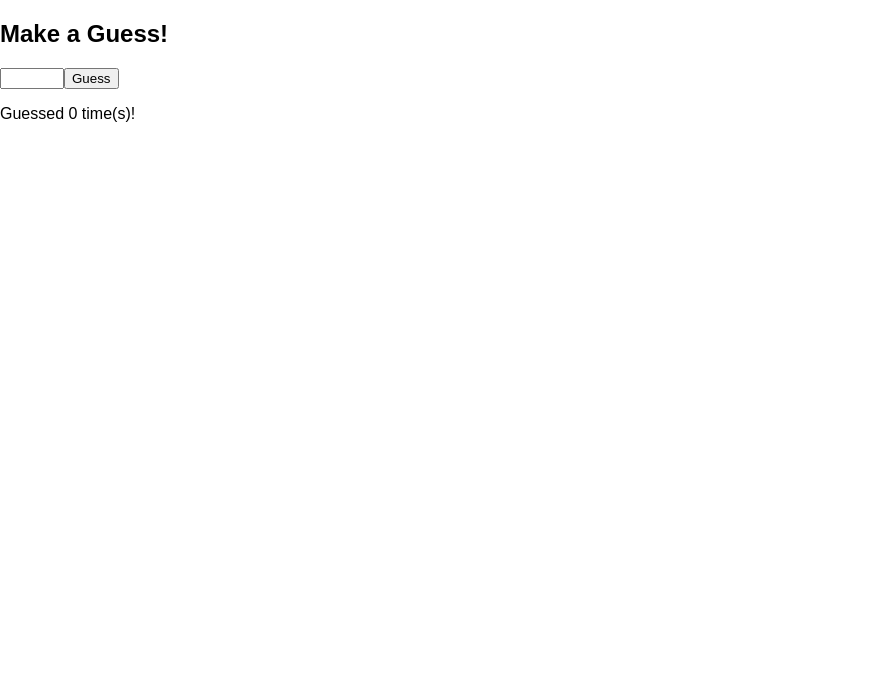
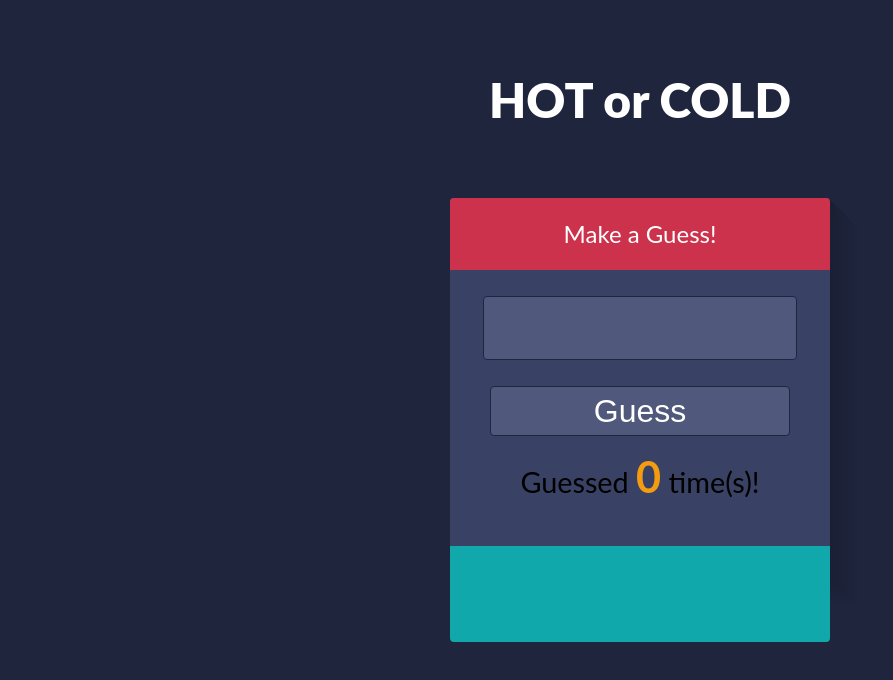
Before and after one commit to abandisch/hot-and-cold, a React app: page / in a window 1280 px wide. Shown: the whole page, without its empty margins (0-893 px from the left). Built offline with nearby package versions, Linux system fonts and the light colour scheme.

Commit message:
Implement CSS styles

```diff
--- /dev/null
+++ b/src/components/guess-number-form.css
@@ -0,0 +1,46 @@
+input {
+  width: 300px;
+  height: 50px;
+  display: block;
+  margin: 0.8em auto 0;
+  background: #50597b;
+  color: #fff;
+  border: solid 1px #1f253d;
+  -webkit-border-radius: 4px;
+  -moz-border-radius: 4px;
+  border-radius: 4px;
+  text-align: center;
+  padding: 0.2em;
+  font-size: 2em;
+}
+
+button {
+  font-size: 2em;
+  -webkit-transition: background 1s ease-in-out;
+  -moz-transition: background 1s ease-in-out;
+  -ms-transition: background 1s ease-in-out;
+  -o-transition: background 1s ease-in-out;
+  transition: background 1s ease-in-out;
+  width: 300px;
+  height: 50px;
+  display: block;
+  padding: 0;
+  margin: 0.8em auto 0;
+  background: #50597b;
+  color: #fff;
+  border: solid 1px #1f253d;
+  -webkit-border-radius: 4px;
+  -moz-border-radius: 4px;
+  border-radius: 4px;
+}
+
+button:hover {
+  background: #e64c65;
+  color: #fff;
+  -webkit-transition: background 1s ease-in-out;
+  -moz-transition: background 1s ease-in-out;
+  -ms-transition: background 1s ease-in-out;
+  -o-transition: background 1s ease-in-out;
+  transition: background 1s ease-in-out;
+  cursor: pointer;
+}
--- a/src/components/guess-number-form.js
+++ b/src/components/guess-number-form.js
@@ -1,4 +1,5 @@
 import React from 'react';
+import './guess-number-form.css';
 
 export default class GuessNumberForm extends React.Component {
 
--- /dev/null
+++ b/src/components/guess-result.css
@@ -0,0 +1,12 @@
+h2 {
+  margin: 0 auto;
+  background: #cc324b;
+  padding: 1em 0.4em;
+  font-size: 1.5em;
+  font-weight: 400;
+  display: block;
+  line-height: 1em;
+  border-top-left-radius: 4px;
+  border-top-right-radius: 4px;
+  color: #fff;
+}
--- a/src/components/guess-result.js
+++ b/src/components/guess-result.js
@@ -1,4 +1,5 @@
 import React from 'react';
+import './guess-result.css';
 
 export default function GuessResult({guessResult}) {
   return (
--- /dev/null
+++ b/src/components/guessed-number-count.css
@@ -0,0 +1,11 @@
+.guessed-number-count {
+  margin-top: 0.5em;
+  font-size: 1.8em;
+  padding-bottom: 0.5em;
+}
+
+.guessed-number-count > span.count {
+  color: #f39c12;
+  font-weight: 700;
+  font-size: 1.5em;
+}
--- a/src/components/guessed-numbers-count.js
+++ b/src/components/guessed-numbers-count.js
@@ -1,7 +1,8 @@
 import React from 'react';
+import './guessed-number-count.css';
 
 export default function GuessedNumbersCount({count}) {
   return (
-    <p className="guessed-number-count">Guessed {count} time(s)!</p>
+    <p className="guessed-number-count">Guessed <span className="count">{count}</span> time(s)!</p>
   );
 }
--- /dev/null
+++ b/src/components/guessed-numbers-list.css
@@ -0,0 +1,28 @@
+.guess-box {
+  height: 80px;
+  margin: 10px auto 0;
+  background: #11a8ab;
+  padding: 0.5em;
+  display: block;
+  line-height: 2em;
+  border-bottom-left-radius: 4px;
+  border-bottom-right-radius: 4px;
+  color: #fff;
+  overflow: auto;
+}
+
+ol, ul {
+  list-style: none;
+}
+
+.guess-box li {
+  display: inline;
+  background-color: #1a4e95;
+  padding: 0.3em;
+  -webkit-border-radius: 4px;
+  -moz-border-radius: 4px;
+  border-radius: 4px;
+  width: 95%;
+  margin: 0.2em;
+  color: #fff;
+}
--- a/src/components/guessed-numbers-list.js
+++ b/src/components/guessed-numbers-list.js
@@ -1,9 +1,10 @@
 import React from 'react';
+import './guessed-numbers-list.css';
 
 export default function GuessedNumbersList({numbers}) {
   const list = numbers.map((number, index) => <li key={index}>{number}</li>);
   return (
-    <ul>
+    <ul className="guess-box">
       {list}
     </ul>
   );
--- /dev/null
+++ b/src/components/hot-and-cold-app.css
@@ -0,0 +1,18 @@
+h1 {
+  font-weight: 900;
+  font-size: 3em;
+  padding: 0.8em;
+  color: #fff;
+}
+
+.game {
+  position: relative;
+  background-color: #394264;
+  width: 380px;
+  height: 380px;
+  -webkit-border-radius: 4px;
+  -moz-border-radius: 4px;
+  border-radius: 4px;
+  margin: 0 auto;
+  box-shadow: rgb(26, 31, 52) 1px 1px, rgb(26, 31, 52) 2px 2px, rgb(26, 31, 52) 3px 3px, rgb(26, 31, 53) 4px 4px, rgb(26, 32, 53) 5px 5px, rgb(27, 32, 53) 6px 6px, rgb(27, 32, 54) 7px 7px, rgb(27, 32, 54) 8px 8px, rgb(27, 32, 54) 9px 9px, rgb(27, 33, 55) 10px 10px, rgb(27, 33, 55) 11px 11px, rgb(28, 33, 55) 12px 12px, rgb(28, 33, 56) 13px 13px, rgb(28, 34, 56) 14px 14px, rgb(28, 34, 56) 15px 15px, rgb(28, 34, 57) 16px 16px, rgb(29, 34, 57) 17px 17px, rgb(29, 34, 57) 18px 18px, rgb(29, 35, 58) 19px 19px, rgb(29, 35, 58) 20px 20px, rgb(29, 35, 58) 21px 21px, rgb(29, 35, 59) 22px 22px, rgb(30, 35, 59) 23px 23px, rgb(30, 36, 59) 24px 24px, rgb(30, 36, 60) 25px 25px, rgb(30, 36, 60) 26px 26px, rgb(30, 36, 60) 27px 27px, rgb(31, 37, 61) 28px 28px;
+}
--- a/src/components/hot-and-cold-app.js
+++ b/src/components/hot-and-cold-app.js
@@ -3,6 +3,7 @@ import GuessResult from './guess-result';
 import GuessedNumbersList from './guessed-numbers-list';
 import GuessedNumberCount from './guessed-numbers-count';
 import GuessNumberForm from './guess-number-form';
+import './hot-and-cold-app.css';
 
 export default class HotAndColdApp extends React.Component {
   constructor(props) {
@@ -69,6 +70,8 @@ export default class HotAndColdApp extends React.Component {
   render() {
     return (
       <div>
+        <h1>HOT or COLD</h1>
+        <div className="game">
           <GuessResult guessResult={this.state.guessResultText} />
           <GuessNumberForm
             displayRestartForm={this.state.guessedCorrectly}
@@ -79,6 +82,7 @@ export default class HotAndColdApp extends React.Component {
           <GuessedNumberCount count={this.state.guessedNumbers.length} />
           <GuessedNumbersList numbers={this.state.guessedNumbers} />
         </div>
+      </div>
     );
   }
 }
--- a/src/index.css
+++ b/src/index.css
@@ -1,5 +1,9 @@
 body {
-  margin: 0;
-  padding: 0;
-  font-family: sans-serif;
+  position: relative;
+  width: 98%;
+  height: 96%;
+  margin: 0.8em auto;
+  font-family: 'Lato', Calibri, Arial, sans-serif;
+  background-color: #1F253D;
+  text-align: center;
 }
```
Lines whose indentation alone changed are shown as unchanged.
